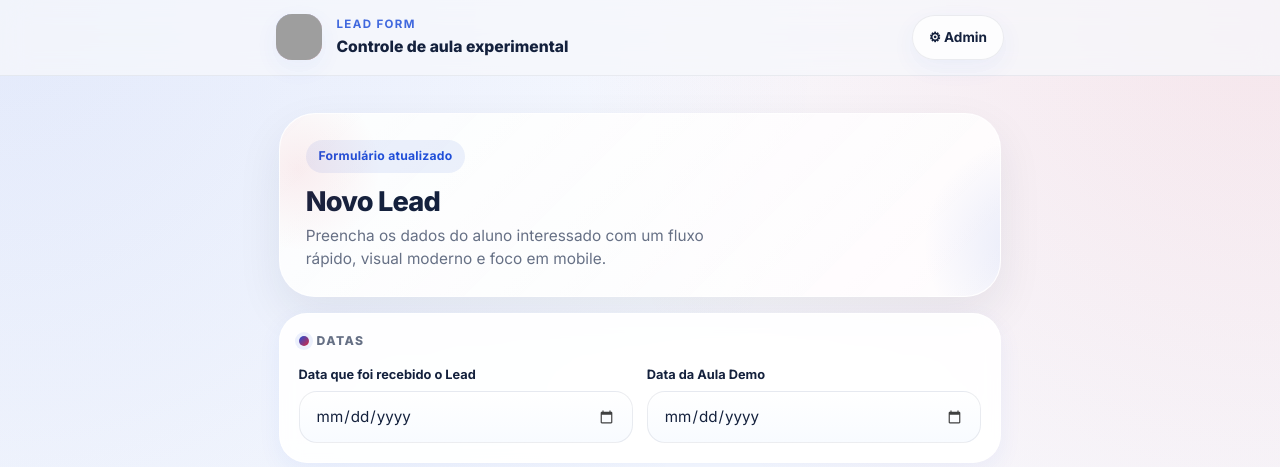
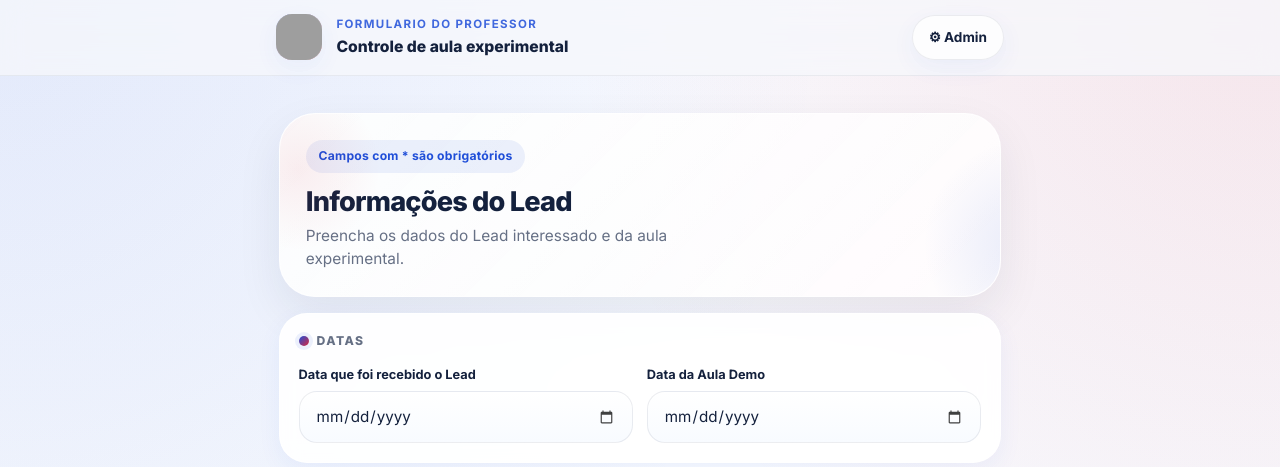
Before and after one commit to Guijss91/aula-experimental_TOP, a Flask app: page / in a window 1280 px wide. Shown: the top 467 px of the page. Run offline with Flask 3, Linux system fonts and the light colour scheme; grey boxes are pictures that could not be loaded.

Commit message:
Update brand text and hero section in index.html

```diff
--- a/templates/index.html
+++ b/templates/index.html
@@ -652,7 +652,7 @@
         </div>
 
         <div class="brand-text">
-          <div class="brand-kicker">Lead Form</div>
+          <div class="brand-kicker">Formulario do professor</div>
           <div class="brand-title">Controle de aula experimental</div>
         </div>
       </div>
@@ -671,9 +671,9 @@
   <main class="shell">
     <section class="hero">
       <div class="hero-card">
-        <div class="hero-chip">Formulário atualizado</div>
-        <h1 class="hero-title">Novo Lead</h1>
-        <p class="hero-text">Preencha os dados do aluno interessado com um fluxo rápido, visual moderno e foco em mobile.</p>
+        <div class="hero-chip">Campos com * são obrigatórios</div>
+        <h1 class="hero-title">Informações do Lead</h1>
+        <p class="hero-text">Preencha os dados do Lead interessado e da aula experimental.</p>
       </div>
     </section>
 
```
